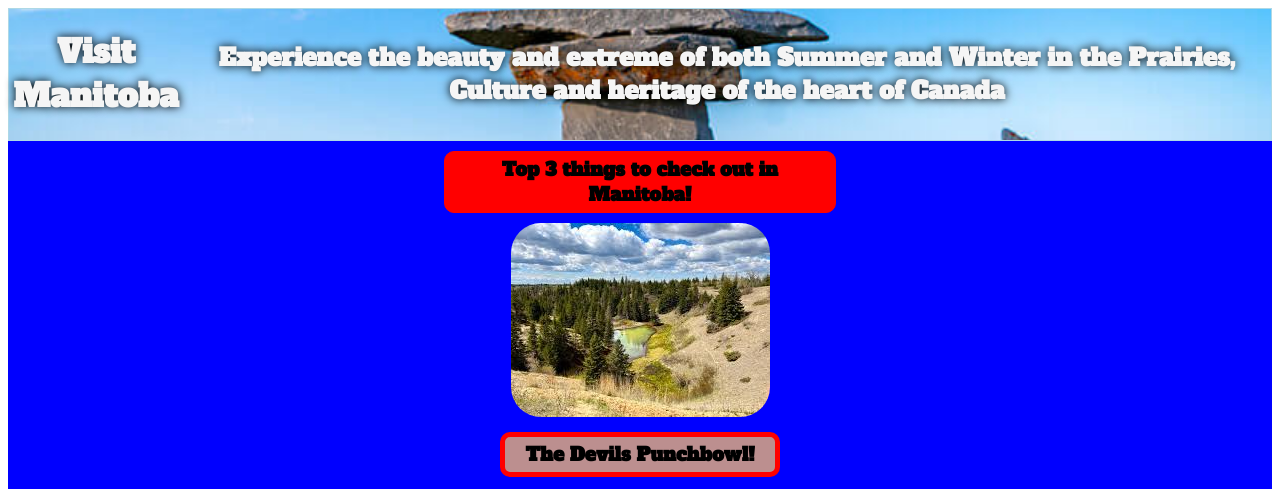
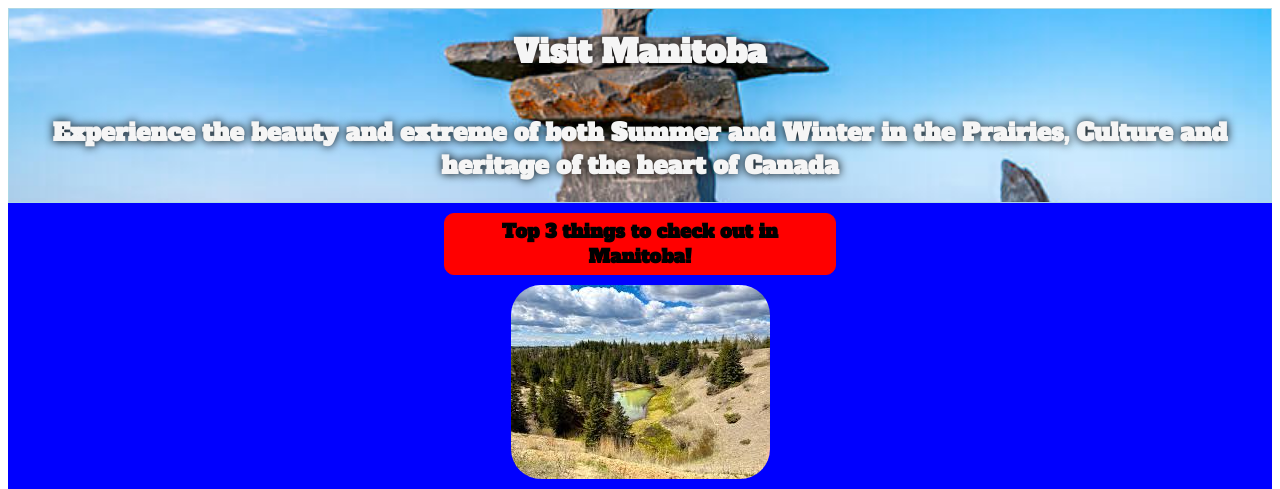
Before and after one commit to killingbeckad11/Hometown-Webpage, a website built with Vite: page index.html in a window 1280 px wide. Shown: the top 489 px of the page. Built offline with nearby package versions, Linux system fonts and the light colour scheme.

Commit message:
Update styles.css

```diff
--- a/styles.css
+++ b/styles.css
@@ -17,11 +17,10 @@ DARK BLUE: #1D3557
   color: whitesmoke;
   text-shadow: 0 0 10px black;
   display: flex;
-  flex-direction: row;
+  flex-direction: column;
   align-items: center;
   justify-content: center;
   text-align: center;
-  margin: auto;
   }
 
   #activities{
```
